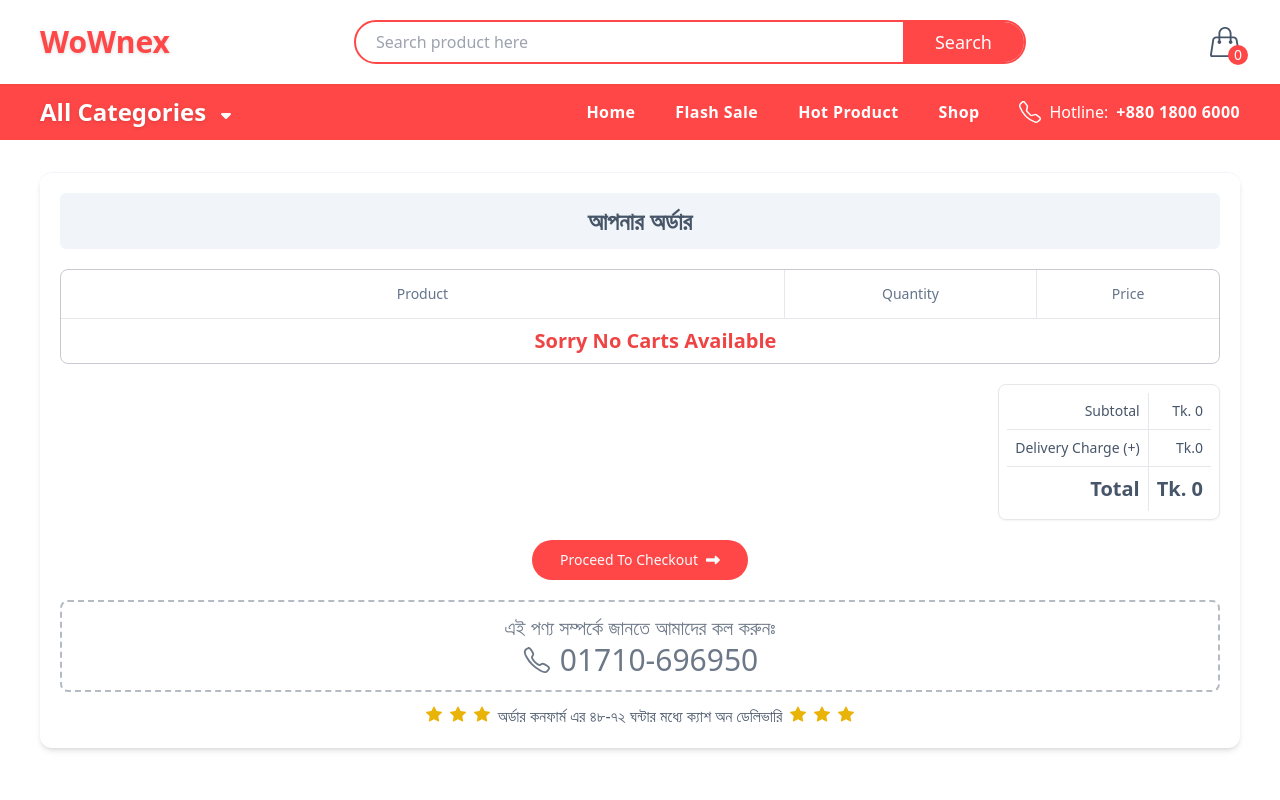
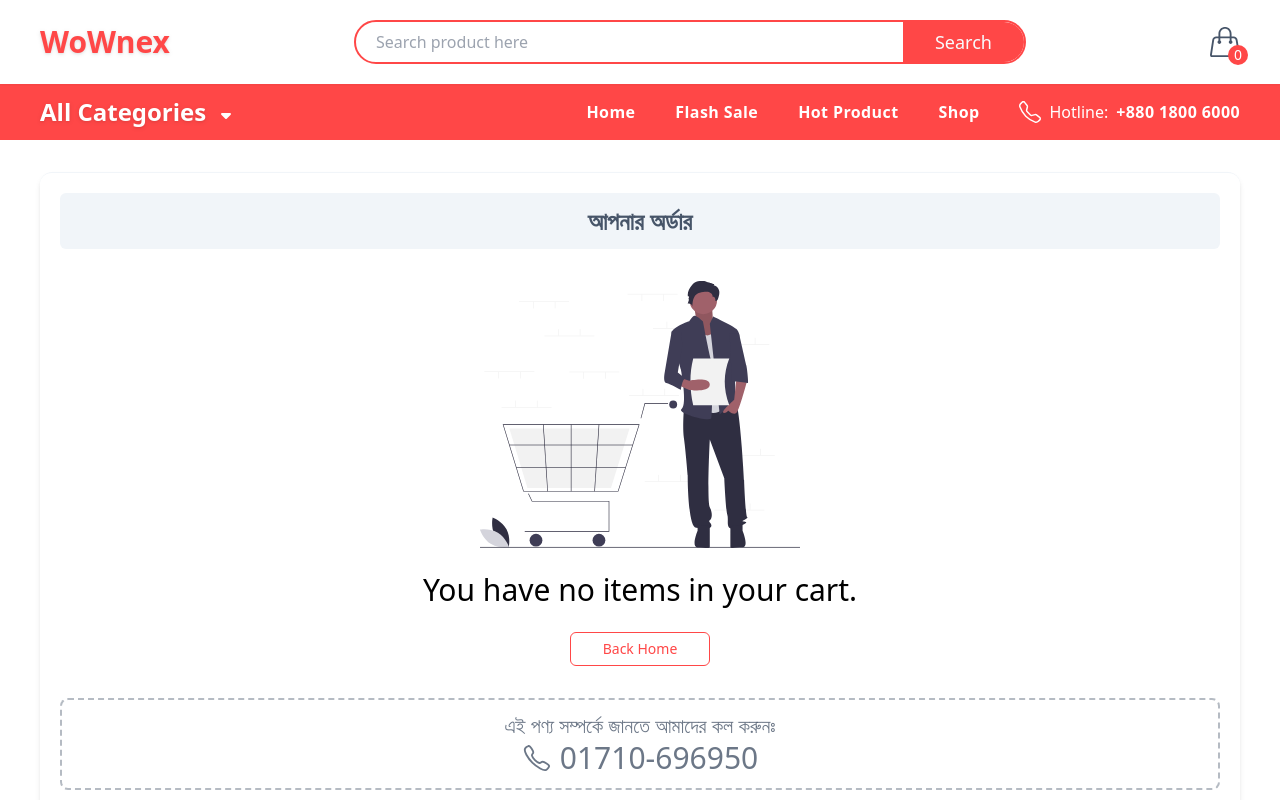
Before and after one commit to ApurbaHasanJ/StoreXpert-Temp1, a React (Vite) app: page /cart in a window 1280 px wide. Shown: the top 800 px of the page. Built offline with nearby package versions, Linux system fonts and the light colour scheme.

Commit message:
empty cart msg added

```diff
--- a/src/components/shared/Cart.jsx
+++ b/src/components/shared/Cart.jsx
@@ -1,3 +1,8 @@
+import {
+  decreaseQuantity,
+  increaseQuantity,
+  removeFromCart,
+} from "@/redux/features/cart";
 import {
   Table,
   TableBody,
@@ -6,20 +11,16 @@ import {
   TableHeader,
   TableRow,
 } from "@/components/ui/table";
-import { FaMinus, FaPlus, FaRightLong } from "react-icons/fa6";
+import { cn } from "@/lib/utils";
+import { Link } from "react-router-dom";
+import { BsStarFill } from "react-icons/bs";
+import { buttonVariants } from "../ui/button";
+import { useLocation } from "react-router-dom";
 import { IoCallOutline } from "react-icons/io5";
 import { MdDeleteForever } from "react-icons/md";
-import { BsStarFill } from "react-icons/bs";
-import { useLocation } from "react-router-dom";
-import { buttonVariants } from "../ui/button";
-import { cn } from "@/lib/utils";
-import { Link } from "react-router-dom";
+import emptyCartImg from "../../assets/others/empty-cart.svg";
 import { useSelector, useDispatch } from "react-redux";
-import {
-  decreaseQuantity,
-  increaseQuantity,
-  removeFromCart,
-} from "@/redux/features/cart";
+import { FaMinus, FaPlus, FaRightLong } from "react-icons/fa6";
 
 export const Stars = () => {
   return (
@@ -53,8 +54,6 @@ const Cart = ({ deliveryCharge }) => {
     dispatch(removeFromCart(id));
   };
 
-  console.log({ carts });
-
   return (
     <section
       className={location?.pathname === "/cart" ? "mt-8 mb-16 container" : ""}>
@@ -62,8 +61,27 @@ const Cart = ({ deliveryCharge }) => {
         <p className="text-center bg-ghost text-secondary md:text-2xl text-xl font-semibold rounded-md p-3">
           আপনার অর্ডার
         </p>
-        {
-          <>
+
+        {/* if carts not available */}
+        <div
+          className={cn(
+            "my-8 flex flex-col items-center",
+            carts.length && "hidden"
+          )}>
+          <img className="max-w-xs w-full mx-auto" src={emptyCartImg} alt="" />
+          <p className="text-xl md:text-3xl my-6">
+            You have no items in your cart.
+          </p>
+
+          <Link
+            to="/"
+            className={cn(buttonVariants({ variant: "outline", size: "lg" }))}>
+            Back Home
+          </Link>
+        </div>
+
+        {/* show cart in a table if available */}
+        <div className={cn(!carts.length && "hidden")}>
           <div className="mt-5 border border-secondary/30 rounded-lg">
             <Table className="">
               <TableHeader>
@@ -76,8 +94,7 @@ const Cart = ({ deliveryCharge }) => {
                 </TableRow>
               </TableHeader>
               <TableBody>
-                  {carts.length ? (
-                    carts?.map((cart, i) => (
+                {carts?.map((cart, i) => (
                   <TableRow key={i}>
                     <TableCell className="font-medium flex items-center gap-3">
                       <div>
@@ -101,9 +118,7 @@ const Cart = ({ deliveryCharge }) => {
                       <div className="flex items-center justify-center gap-3 font-medium text-secondary">
                         {cart?.quantity > 1 ? (
                           <FaMinus
-                                onClick={() =>
-                                  handleDecreaseQuantity(cart?._id)
-                                }
+                            onClick={() => handleDecreaseQuantity(cart?._id)}
                             className="bg-secondary/40 hover:text-primary w-5 h-5 p-1 rounded"
                           />
                         ) : (
@@ -119,21 +134,11 @@ const Cart = ({ deliveryCharge }) => {
                     <TableCell className="text-center font-medium text-secondary">
                       Tk.{" "}
                       {cart?.disc
-                            ? Math.floor(
-                                ((100 - cart?.disc) / 100) * cart?.price
-                              )
+                        ? Math.floor(((100 - cart?.disc) / 100) * cart?.price)
                         : cart?.price}
                     </TableCell>
                   </TableRow>
-                    ))
-                  ) : (
-                    // show warning if no carts available
-                    <TableRow>
-                      <TableCell className="text-right text-red-500 font-semibold md:text-xl">
-                        Sorry No Carts Available
-                      </TableCell>
-                    </TableRow>
-                  )}
+                ))}
               </TableBody>
             </Table>
           </div>
@@ -175,8 +180,8 @@ const Cart = ({ deliveryCharge }) => {
               <span>Proceed To Checkout</span> <FaRightLong />
             </Link>
           </div>
-          </>
-        }
+        </div>
+
         <div className="text-center">
           <div className="mt-5 px-7 py-3 border-2 border-secondary/40 border-dashed text-secondary/80 rounded-lg">
             <p className="md:text-xl font-medium">
--- a/src/redux/features/cart.js
+++ b/src/redux/features/cart.js
@@ -41,7 +41,7 @@ export const cartSlice = createSlice({
         (item) => item._id !== action.payload
       );
       state.selectedItem -= 1; // Decrement the count of unique items
-      toast.success("tem removed from cart successfully"); // Show success message
+      toast.success("Item removed from cart successfully"); // Show success message
 
       // Recalculate the subtotal after removal
       state.subTotal = calculateSubTotal(state);
```
Also changed, not shown: src/assets/others/empty-cart.svg (added). Lines whose indentation alone changed are shown as unchanged.
